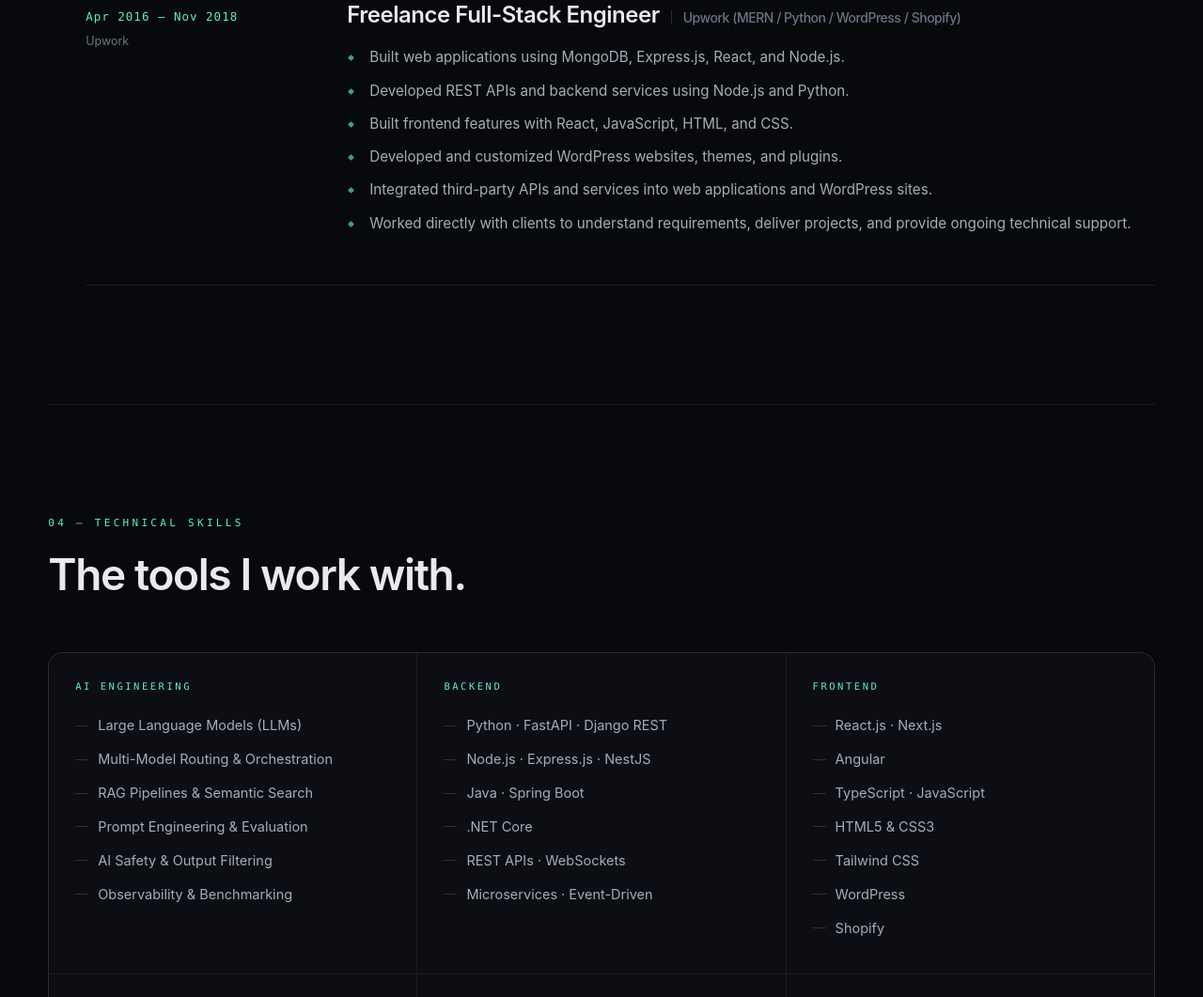
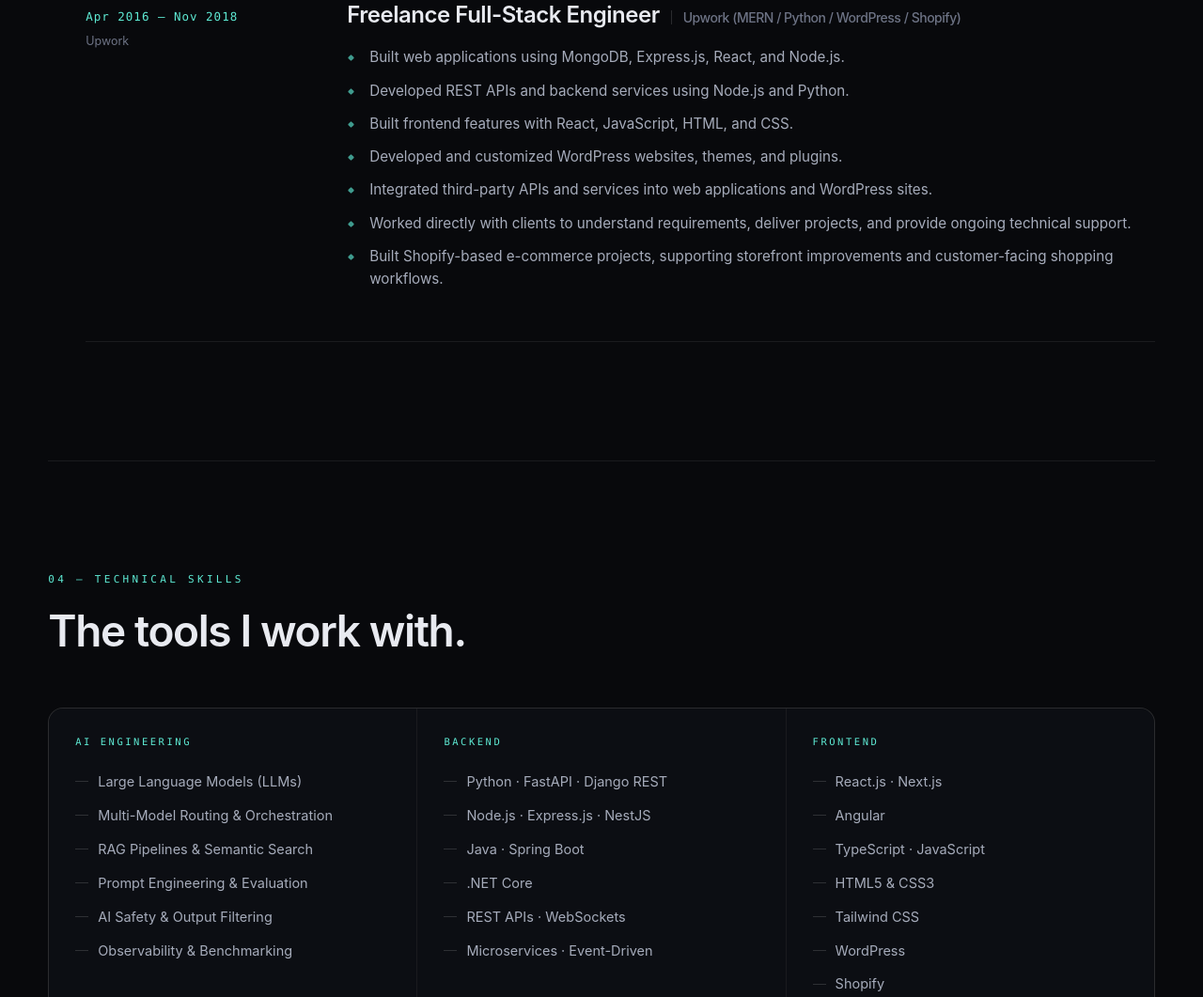
Before and after one commit to hdvdhdvddgf-cmd/Portfolio, a plain HTML site: page index.html in a window 1280 px wide. Shown: the part 5558-6619 px from the top of the page at 94% size. Drawn offline with Linux system fonts and the light colour scheme.

Commit message:
Add Shopify e-commerce project details to index.html

```diff
--- a/index.html
+++ b/index.html
@@ -399,6 +399,8 @@
               <li>Developed and customized WordPress websites, themes, and plugins.</li>
               <li>Integrated third-party APIs and services into web applications and WordPress sites.</li>
               <li>Worked directly with clients to understand requirements, deliver projects, and provide ongoing technical support.</li>
+              <li>Built Shopify-based e-commerce projects, supporting storefront
+                  improvements and customer-facing shopping workflows.</li>
             </ul>
           </div>
         </li>
```
